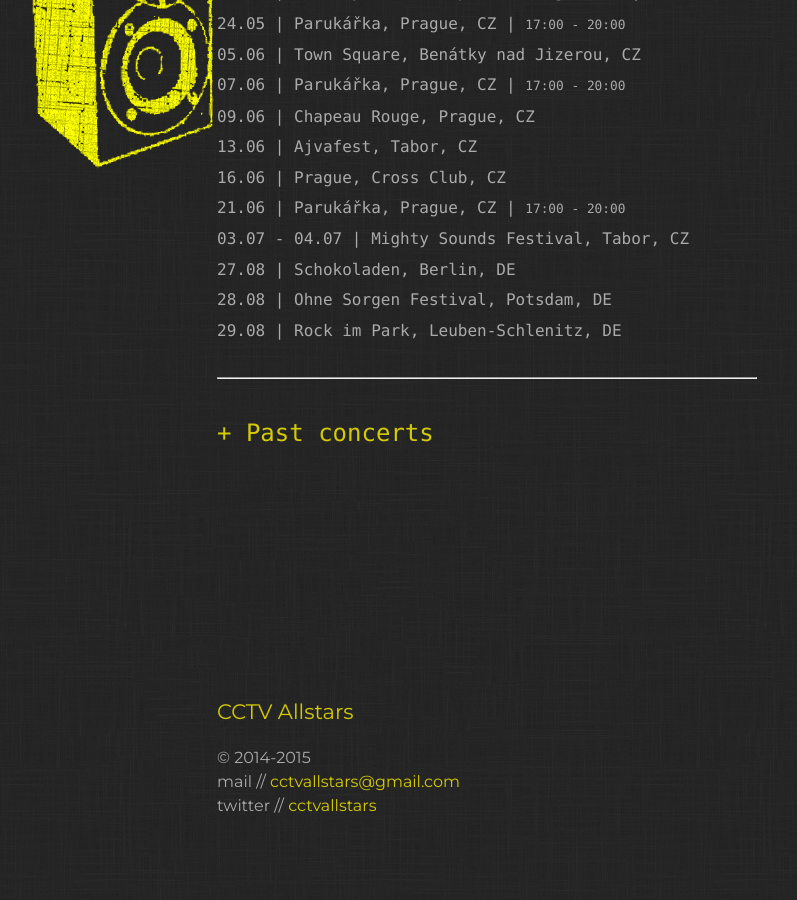
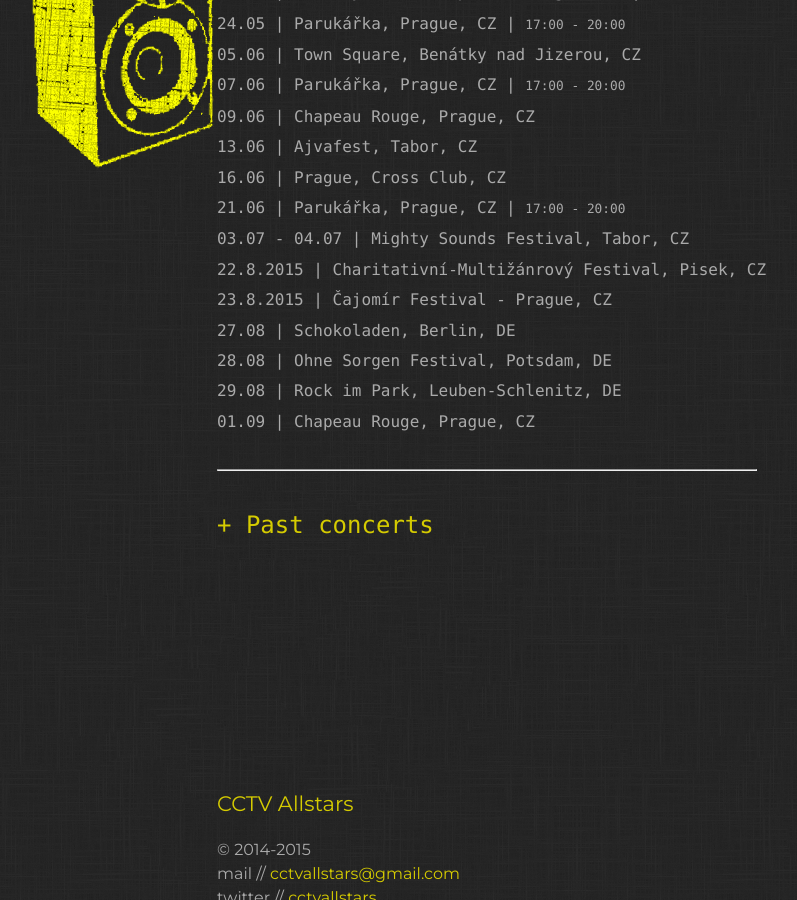
Before and after one commit to cctvallstars/cctvallstars.github.io, a Jekyll site: the page built from shows.html, in a window 1280 px wide and 900 px high, scrolled down 913 px. Shown: the whole window, without its empty margins (63-860 px from the left). Built offline with Jekyll 4.4.1, drawn with Linux system fonts in a browser that asks for light colours; nearby versions of some CDN libraries; before the commit the page ends 1761 px from its top, so only the background shows below that.

Commit message:
concert updates

```diff
--- a/_data/concerts.yml
+++ b/_data/concerts.yml
@@ -123,6 +123,12 @@
 - concert: 03.07 - 04.07 | Mighty Sounds Festival, Tabor, CZ
   year: 2015
 
+- concert: 22.8.2015 | Charitativní-Multižánrový Festival, Pisek, CZ
+  year: 2015
+
+- concert: 23.8.2015 | Čajomír Festival - Prague, CZ
+  year: 2015
+
 - concert: 27.08 | Schokoladen, Berlin, DE
   year: 2015
 
@@ -131,3 +137,6 @@
 
 - concert: 29.08 | Rock im Park, Leuben-Schlenitz, DE
   year: 2015
+
+- concert: 01.09 | Chapeau Rouge, Prague, CZ
+  year: 2015
```
